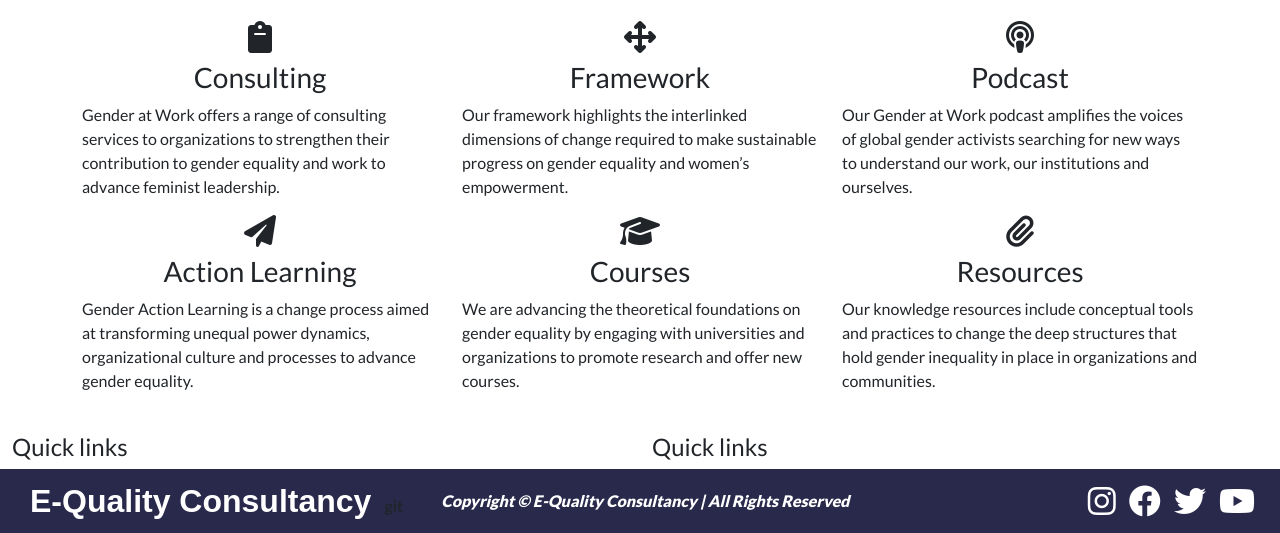
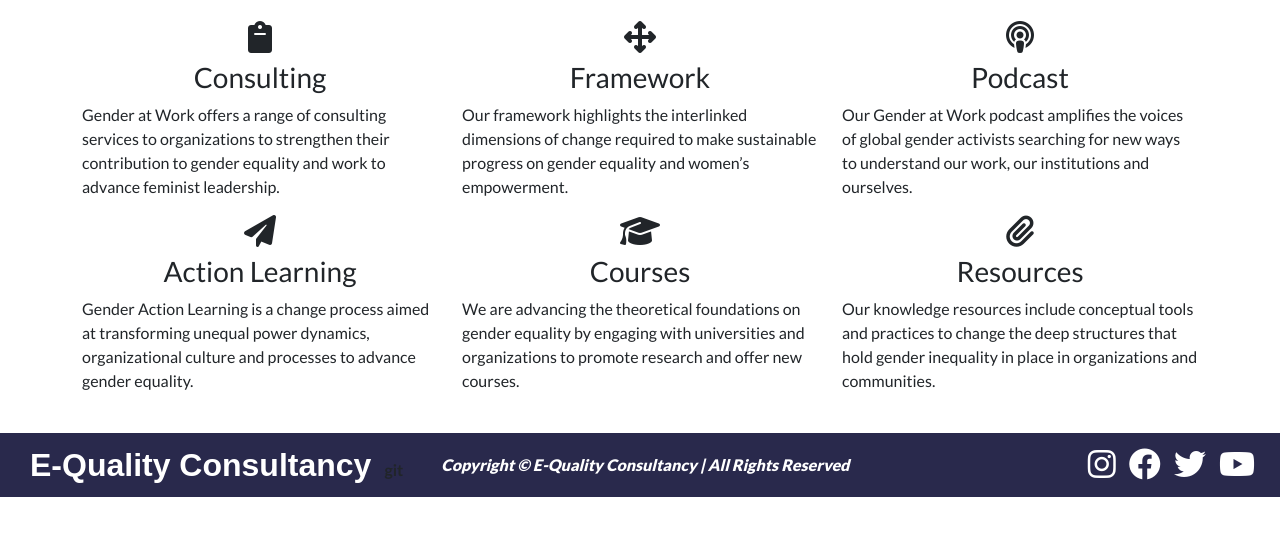
Before and after one commit to StevenWeir038/equality_consultants, a plain HTML site: page index.html in a window 1280 px wide. Shown: the part 687-1220 px from the top of the page. After the commit the page ends 1184 px from the top, so only its background shows below. Drawn offline with nearby package versions, Linux system fonts and the light colour scheme.

Commit message:
Fixed landing-page

```diff
--- a/index.html
+++ b/index.html
@@ -115,18 +115,7 @@
         </div>
       </div>
 
-      <section>
-        <div class="container-fluid">
-          <div class="row">
-            <div class="col-6">
-              <h4>Quick links</h4>
-            </div>
-            <div class="col-6">
-              <h4>Quick links</h4>
-            </div>
-          </div>
-        </div>
-      </section>
+
       <!--Footer start-->
 <footer class="p-2 text-dark">
   <div class="container-fluid">
```
